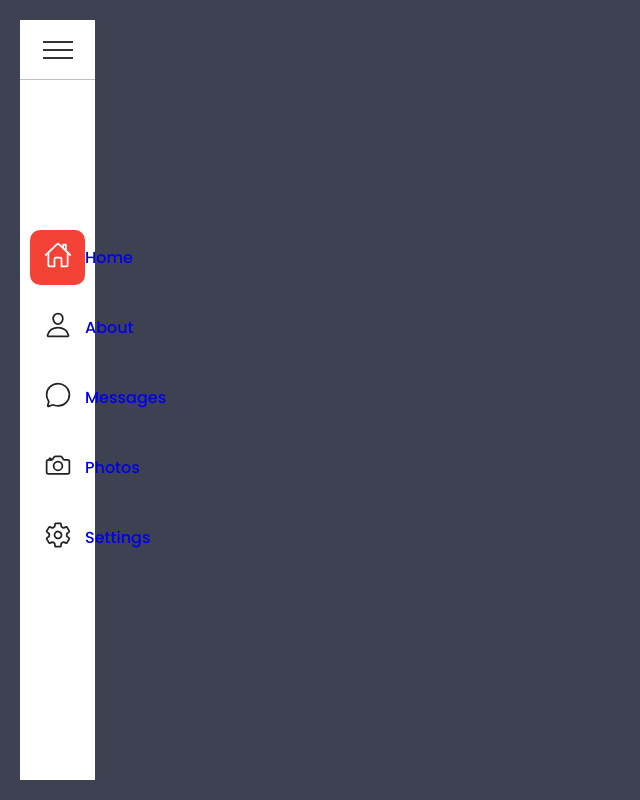
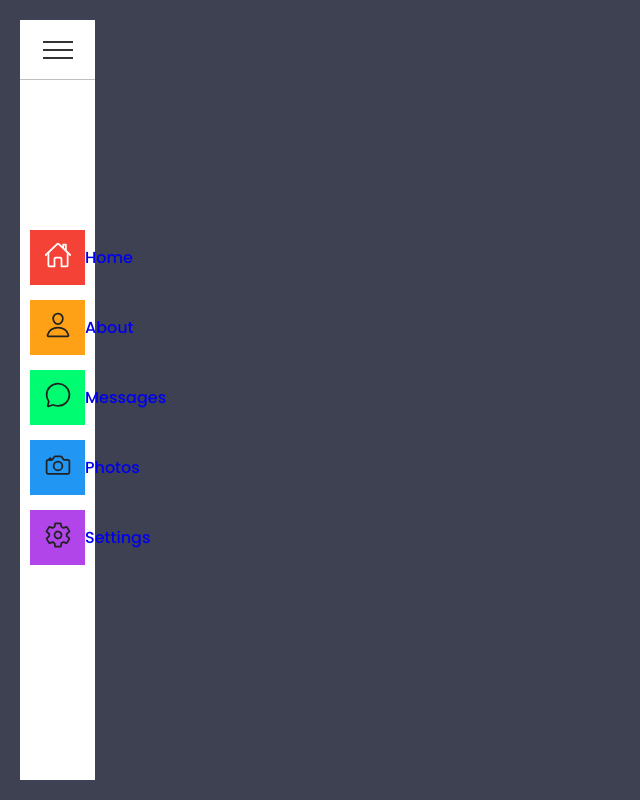
Before and after one commit to Linh777GKOG/Sidebar_navigation_menu, a plain HTML site: page index.html in a window 1280 px wide. Shown: the whole page, without its empty margins (0-640 px from the left). Drawn offline with nearby package versions, Linux system fonts and the light colour scheme.

Commit message:
check point

```diff
--- a/style.css
+++ b/style.css
@@ -107,3 +107,14 @@ body {
   color: #fff;
   background: var(--clr);
 }
+
+.navigation ul li a .icon::before {
+  content: "";
+  position: absolute;
+  top: 0;
+  left: 0;
+  width: 100%;
+  height: 100%;
+  background: var(--clr);
+  filter: blue(7px);
+}
```
